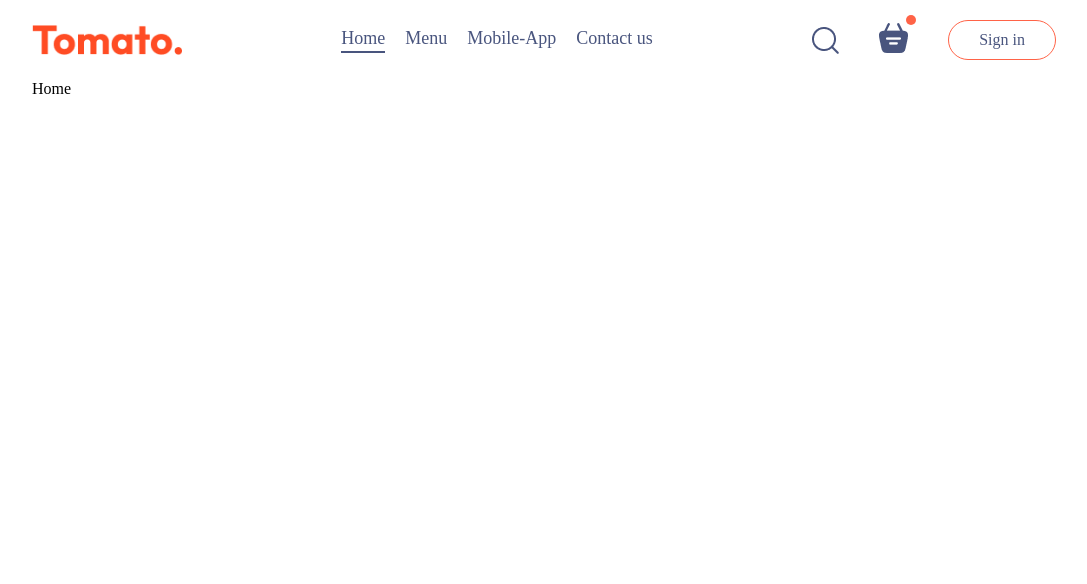
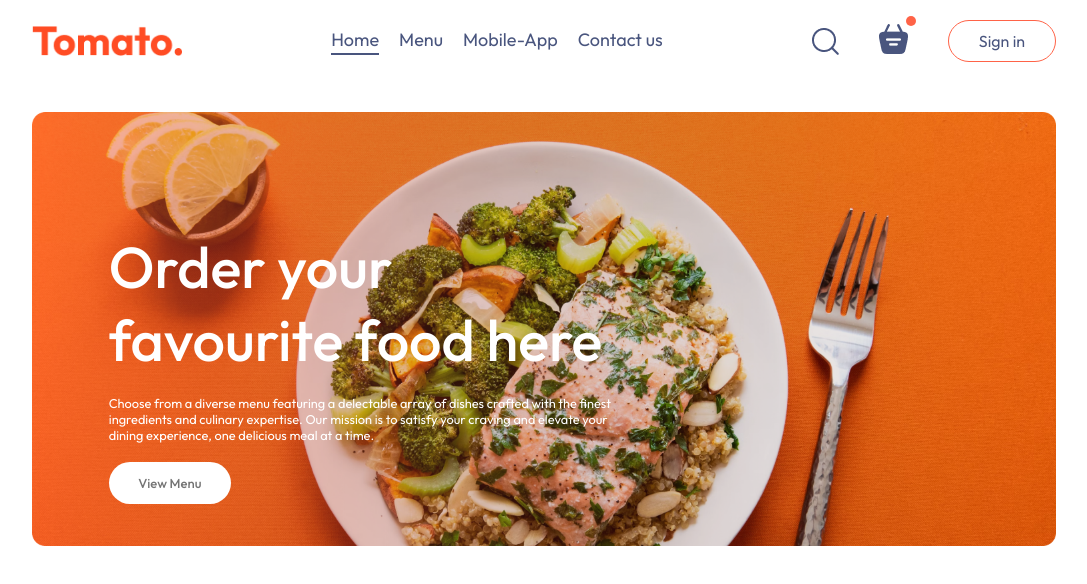
Before and after one commit to divyeshS81/Food--DEL, a React (Vite) app in the folder forntend/: page / in a window 1280 px wide. Shown: the top 584 px of the page, without its empty margins (96-1183 px from the left). Built offline with nearby package versions, Linux system fonts and the light colour scheme.

Commit message:
create a header of website

```diff
--- /dev/null
+++ b/forntend/src/components/Header/Header.css
@@ -0,0 +1,39 @@
+.header{
+    height: 34vw;
+    margin: 30px auto;
+    background: url('/header_img.png') no-repeat;
+    background-size: contain;
+    position: relative;
+}
+.header-contents{
+    position: absolute;
+    display: flex;
+    flex-direction: column;
+    align-items: start;
+    gap: 1.5vw;
+    max-width: 50%;
+    bottom: 10%;
+    left: 6vw;
+    animation: fadeIn 5s;
+}
+
+.header-contents h2{
+    font-weight: 500;
+    color: white;
+    font-size: max(4.5vw,22px);
+}
+
+.header-contents p{
+    color: white;
+    font-size: 1vw;
+}
+
+.header-contents button{
+    border: none;
+    color: #747474;
+    font-weight: 500;
+    padding: 1vw 2.3vw;
+    background-color: white;
+    font-size: max(1vw,13px);
+    border-radius: 50px;
+}
--- /dev/null
+++ b/forntend/src/components/Header/Header.jsx
@@ -0,0 +1,15 @@
+import React from 'react'
+import './Header.css'
+const Header = () => {
+  return (
+    <div className='header'>
+        <div className="header-contents">
+            <h2>Order your favourite food here </h2>
+            <p>Choose from a diverse menu featuring a delectable array of dishes crafted with the finest ingredients and culinary expertise. Our mission is to satisfy your craving and elevate your dining experience, one delicious meal at a time.</p>
+            <button>View Menu</button>
+        </div>
+    </div>
+  )
+}
+
+export default Header
--- a/forntend/src/index.css
+++ b/forntend/src/index.css
@@ -4,7 +4,7 @@
   padding: 0;
   margin: 0;
   box-sizing: border-box;
-  font-family: Outfil, sans-serifs;
+  font-family: Outfit, sans-serifs;
 }
 
 body{
@@ -20,3 +20,12 @@
   width: 80%;
   margin: auto;
 }
+
+@keyframes fadeIn {
+  0%{
+    opacity: 0;
+  }
+  100%{
+    opacity: 1;
+  }
+}
--- a/forntend/src/pages/Home/Home.jsx
+++ b/forntend/src/pages/Home/Home.jsx
@@ -1,9 +1,12 @@
 import React from 'react'
 import './Home.css'
+import Header from '../../components/Header/Header'
 
 const Home = () => {
   return (
-    <div>Home</div>
+    <div>
+      <Header/>
+    </div>
   )
 }
 
```
Also changed, not shown: forntend/src/components/ExploreMenu/ExploreMenu.jsx (added, +11 -0 lines), forntend/public/header_img.png (added), forntend/src/components/ExploreMenu/ExploreMenu.css (added).
